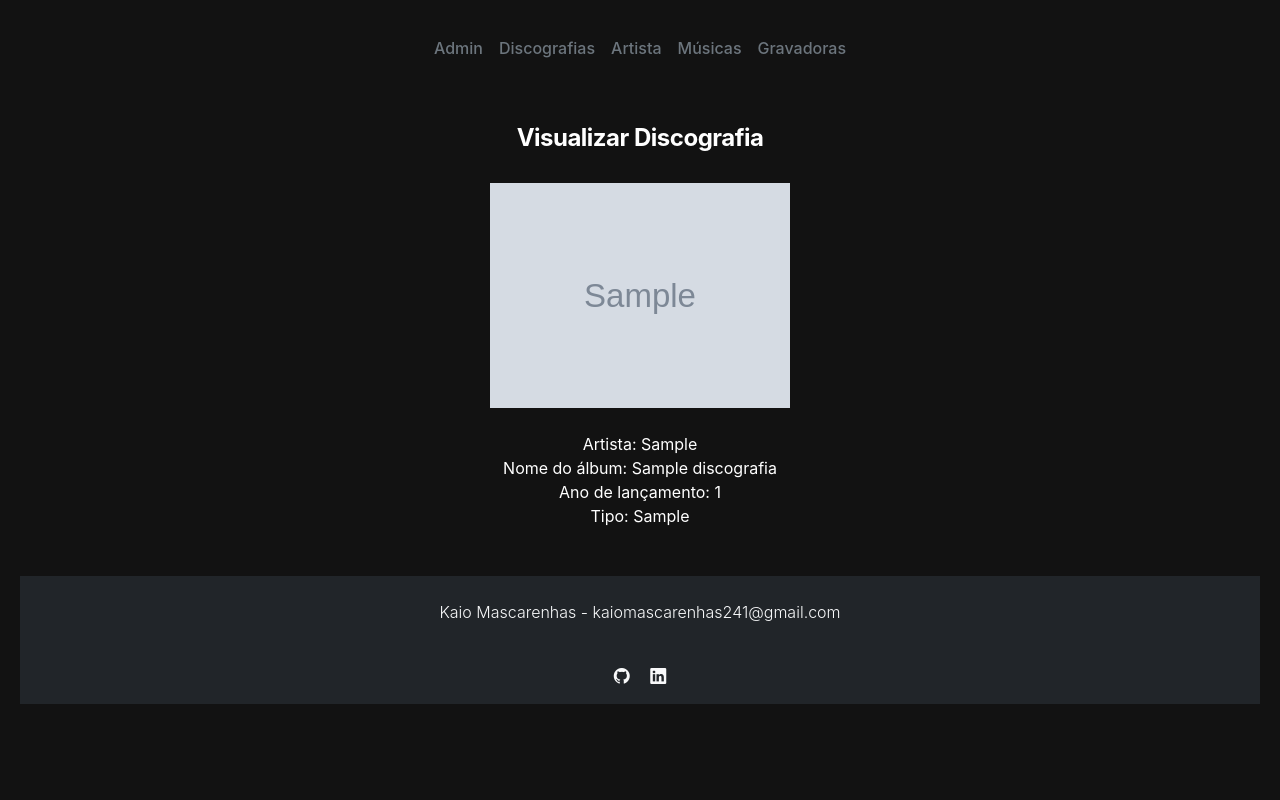
After one commit to AkaliSmoke/app-spotify, a PHP site: page /discografia-visualizar.php?id=1 in a window 1280 px wide. The commit adds this page. Run offline with PHP 8.4, Linux system fonts and the light colour scheme; tables that the repository leaves empty hold one stand-in row (values such as "Sample post"); grey boxes marked "Sample" are stand-in pictures.

Commit message:
Salvando listagem, visualizar e algumas alterações dos arquivos de include e alterando o CSS

```diff
--- /dev/null
+++ b/discografia-visualizar.php
@@ -0,0 +1,32 @@
+<?php
+$titulo_da_pagina = "Visualizar Discografia";
+include "inc-cabecalho.php";
+include "inc-conexao.php";
+
+$id = $_GET['id'];
+
+$sql = "select * from tb_discografia where id = $id";
+$resultado = mysqli_query($conexao, $sql);
+
+$foto = $artista = $album = $ano = $tipo = "";
+while($linha = mysqli_fetch_assoc($resultado)){
+    $artista = $linha['artista'];
+    $album = $linha['nome'];
+    $foto = $linha['foto'];
+    $ano = $linha['ano'];
+    $tipo = $linha['tipo'];
+}
+?>
+<body>
+    <?php include "inc-menu.php";?>
+    <main class="container mt-5 d-flex flex-column align-items-center text-center">
+        <h1>Visualizar Discografia </h1>
+        <img src="<?=$foto; ?>" alt="<?=$album; ?>" class="img-capa"> <br>
+        Artista:    <?=$artista; ?> <br>
+        Nome do álbum:   <?=$album; ?> <br>
+        Ano de lançamento: <?=$ano; ?>    <br>
+        Tipo:   <?=$tipo; ?> <br>
+    </main>
+
+    <?php include "inc-rodape.php"?>
+</body>
--- a/inc-cabecalho.php
+++ b/inc-cabecalho.php
@@ -7,4 +7,5 @@
     <link href="https://cdn.jsdelivr.net/npm/bootstrap@5.3.8/dist/css/bootstrap.min.css" rel="stylesheet" integrity="sha384-sRIl4kxILFvY47J16cr9ZwB07vP4J8+LH7qKQnuqkuIAvNWLzeN8tE5YBujZqJLB" crossorigin="anonymous">
     <script src="https://cdn.jsdelivr.net/npm/bootstrap@5.3.8/dist/js/bootstrap.bundle.min.js" integrity="sha384-FKyoEForCGlyvwx9Hj09JcYn3nv7wiPVlz7YYwJrWVcXK/BmnVDxM+D2scQbITxI" crossorigin="anonymous"></script>
     <link rel="stylesheet" href="https://cdn.jsdelivr.net/npm/bootstrap-icons@1.13.1/font/bootstrap-icons.min.css">
+    <link rel="stylesheet" href="style.css">
 </head>
--- a/inc-menu.php
+++ b/inc-menu.php
@@ -1,6 +1,6 @@
 <div class="d-flex justify-content-center gap-3 py-3 w-100">
     <a href="admin.php" class="text-decoration-none text-secondary link-light fw-medium">Admin</a>
-    <a href="discografias.php" class="text-decoration-none text-secondary link-light fw-medium">Discografias</a>
+    <a href="discografia-listagem.php" class="text-decoration-none text-secondary link-light fw-medium">Discografias</a>
     <a href="artista.php" class="text-decoration-none text-secondary link-light fw-medium">Artista</a>
     <a href="musicas.php" class="text-decoration-none text-secondary link-light fw-medium">Músicas</a>
     <a href="gravadoras.php" class="text-decoration-none text-secondary link-light fw-medium">Gravadoras</a>
--- a/inc-rodape.php
+++ b/inc-rodape.php
@@ -1,6 +1,6 @@
 <footer class="bg-dark p-3 text-center text-light fw-light mt-5">
     <p class="pt-2"> Kaio Mascarenhas - kaiomascarenhas241@gmail.com</p>
     <br>
-        <a href="https://github.com/gutoffline" target="_blank"><i class="bi bi-github text-light m-2"></i></a>
-        <a href="https://linkedin.com/in/gutoxavier" target="_blank"><i class="bi bi-linkedin text-light m-2"></i></a>
+        <a href="https://github.com/AkaliSmoke" target="_blank"><i class="bi bi-github text-light m-2"></i></a>
+        <a href="https://linkedin.com/in/kaio-mascarenhas-4425b9384" target="_blank"><i class="bi bi-linkedin text-light m-2"></i></a>
 </footer>
--- a/style.css
+++ b/style.css
@@ -15,6 +15,12 @@ body {
     /* Removido o display: flex daqui para não quebrar o menu e o Bootstrap */
 }
 
+/* tamanho da capa */
+.img-capa {
+    width: 100%;
+    max-width: 300px;
+    height: auto;
+}
 
 /* Card centralizado do formulário */
 .conteudo-principal {
@@ -58,7 +64,7 @@ h1 {
     font-size: 14px;
     font-weight: 600;
     margin-bottom: 8px;
-    color: #ffffff;
+    color: #968d8d;
 }
 
 /* Inputs e Selects padronizados */
@@ -77,7 +83,7 @@ h1 {
 /* Efeito de foco (quando clica no campo) */
 .campo-formulario input:focus,
 .campo-formulario select:focus {
-    border-color: #ffffff;
+    border-color: #141414;
 }
 
 /* Placeholder cinza discreto */
```
Also changed, not shown: discografia-listagem.php (+9 -9 lines).
